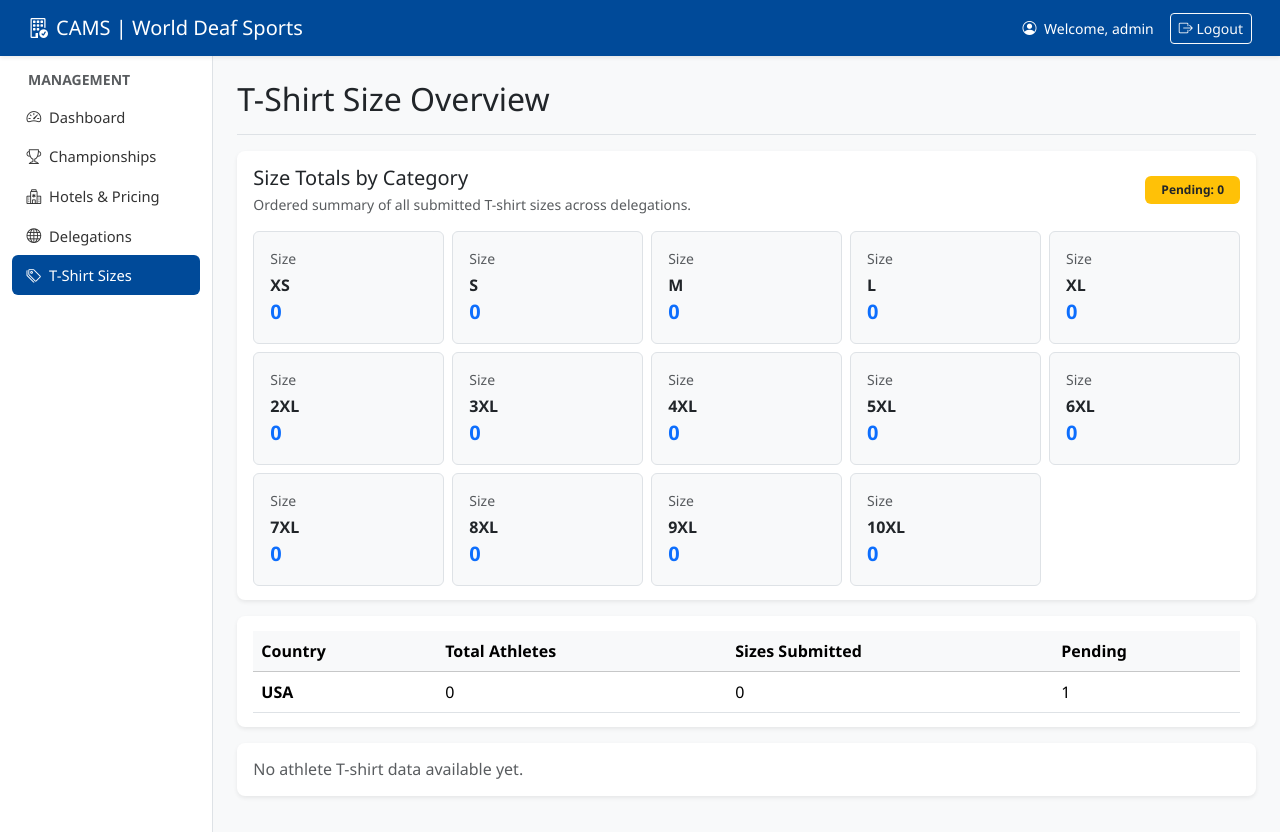
After one commit to mfarhanka/msdeaf-cams, a PHP site: page /admin/tshirts.php in a window 1280 px wide. The commit adds this page. Run offline with PHP 8.4, Linux system fonts and the light colour scheme; a user stored in the database is signed in; data comes from the database, SQL or seed files in the repository; tables that the repository leaves empty hold one stand-in row (values such as "Sample post").

Commit message:
Add T-shirt size management functionality; implement overview and update features for athlete T-shirt sizes

```diff
--- a/admin/includes/header.php
+++ b/admin/includes/header.php
@@ -135,6 +135,7 @@ $current_page = basename($_SERVER['PHP_SELF']);
                     <a class="nav-link w-100 text-start <?php echo $current_page == 'championships.php' ? 'active' : ''; ?>" href="championships.php"><i class="bi bi-trophy me-2"></i>Championships</a>
                     <a class="nav-link w-100 text-start <?php echo $current_page == 'hotels.php' ? 'active' : ''; ?>" href="hotels.php"><i class="bi bi-hospital me-2"></i>Hotels & Pricing</a>
                     <a class="nav-link w-100 text-start <?php echo $current_page == 'delegations.php' ? 'active' : ''; ?>" href="delegations.php"><i class="bi bi-globe me-2"></i>Delegations</a>
+                    <a class="nav-link w-100 text-start <?php echo $current_page == 'tshirts.php' ? 'active' : ''; ?>" href="tshirts.php"><i class="bi bi-tags me-2"></i>T-Shirt Sizes</a>
                 </div>
             </div>
         </nav>
--- /dev/null
+++ b/admin/tshirts.php
@@ -0,0 +1,171 @@
+<?php
+require_once 'includes/auth.php';
+
+$msg = '';
+$sizeOptions = ['XS', 'S', 'M', 'L', 'XL'];
+for ($size = 2; $size <= 10; $size++) {
+    $sizeOptions[] = $size . 'XL';
+}
+
+$tshirtColumnExistsStmt = $pdo->prepare("SELECT COUNT(*) FROM INFORMATION_SCHEMA.COLUMNS WHERE TABLE_SCHEMA = DATABASE() AND TABLE_NAME = 'athletes' AND COLUMN_NAME = 'tshirt_size'");
+$tshirtColumnExistsStmt->execute();
+if (!intval($tshirtColumnExistsStmt->fetchColumn())) {
+    $pdo->exec("ALTER TABLE athletes ADD COLUMN tshirt_size VARCHAR(10) NULL AFTER gender");
+}
+
+$summaryStmt = $pdo->query("SELECT
+    u.id,
+    u.country_name,
+    COUNT(a.id) AS athlete_count,
+    SUM(CASE WHEN a.tshirt_size IS NOT NULL AND a.tshirt_size <> '' THEN 1 ELSE 0 END) AS sized_count,
+    SUM(CASE WHEN a.tshirt_size IS NULL OR a.tshirt_size = '' THEN 1 ELSE 0 END) AS pending_count
+    FROM users u
+    LEFT JOIN athletes a ON a.country_id = u.id
+    WHERE u.role = 'country_manager'
+    GROUP BY u.id, u.country_name
+    ORDER BY u.country_name ASC");
+$delegationSummary = $summaryStmt->fetchAll(PDO::FETCH_ASSOC);
+
+$sizeTotals = array_fill_keys($sizeOptions, 0);
+$sizeTotalsStmt = $pdo->query("SELECT tshirt_size, COUNT(*) AS total FROM athletes WHERE tshirt_size IS NOT NULL AND tshirt_size <> '' GROUP BY tshirt_size");
+foreach ($sizeTotalsStmt->fetchAll(PDO::FETCH_ASSOC) as $sizeRow) {
+    $sizeKey = $sizeRow['tshirt_size'];
+    if (array_key_exists($sizeKey, $sizeTotals)) {
+        $sizeTotals[$sizeKey] = intval($sizeRow['total']);
+    }
+}
+
+$pendingSizesStmt = $pdo->query("SELECT COUNT(*) FROM athletes WHERE tshirt_size IS NULL OR tshirt_size = ''");
+$pendingSizes = intval($pendingSizesStmt->fetchColumn());
+
+$athletesStmt = $pdo->query("SELECT
+    u.country_name,
+    a.first_name,
+    a.last_name,
+    a.gender,
+    a.tshirt_size
+    FROM athletes a
+    JOIN users u ON u.id = a.country_id
+    WHERE u.role = 'country_manager'
+    ORDER BY u.country_name ASC, a.last_name ASC, a.first_name ASC");
+$athletes = $athletesStmt->fetchAll(PDO::FETCH_ASSOC);
+
+$athletesByCountry = [];
+foreach ($athletes as $athlete) {
+    $countryName = $athlete['country_name'] ?: 'Unassigned Country';
+    if (!isset($athletesByCountry[$countryName])) {
+        $athletesByCountry[$countryName] = [];
+    }
+    $athletesByCountry[$countryName][] = $athlete;
+}
+
+require_once 'includes/header.php';
+?>
+
+<div class="d-flex justify-content-between flex-wrap flex-md-nowrap align-items-center pb-2 mb-3 border-bottom">
+    <h1 class="h2">T-Shirt Size Overview</h1>
+</div>
+
+<div class="card shadow-sm mb-3">
+    <div class="card-body">
+        <div class="d-flex justify-content-between align-items-center flex-wrap gap-2 mb-3">
+            <div>
+                <h5 class="card-title mb-1">Size Totals by Category</h5>
+                <p class="text-muted small mb-0">Ordered summary of all submitted T-shirt sizes across delegations.</p>
+            </div>
+            <span class="badge bg-warning text-dark px-3 py-2">Pending: <?php echo $pendingSizes; ?></span>
+        </div>
+
+        <div class="row row-cols-2 row-cols-sm-3 row-cols-md-4 row-cols-xl-5 g-2">
+            <?php foreach ($sizeOptions as $sizeOption): ?>
+                <div class="col">
+                    <div class="border rounded p-3 h-100 bg-light">
+                        <div class="small text-muted mb-1">Size</div>
+                        <div class="fw-semibold"><?php echo htmlspecialchars($sizeOption); ?></div>
+                        <div class="fs-5 fw-bold text-primary"><?php echo $sizeTotals[$sizeOption]; ?></div>
+                    </div>
+                </div>
+            <?php endforeach; ?>
+        </div>
+    </div>
+</div>
+
+<div class="card shadow-sm mb-3">
+    <div class="card-body">
+        <?php if (count($delegationSummary) > 0): ?>
+            <div class="table-responsive">
+                <table class="table table-hover align-middle mb-0">
+                    <thead class="table-light">
+                        <tr>
+                            <th>Country</th>
+                            <th>Total Athletes</th>
+                            <th>Sizes Submitted</th>
+                            <th>Pending</th>
+                        </tr>
+                    </thead>
+                    <tbody>
+                        <?php foreach ($delegationSummary as $row): ?>
+                            <tr>
+                                <td class="fw-semibold"><?php echo htmlspecialchars($row['country_name']); ?></td>
+                                <td><?php echo intval($row['athlete_count']); ?></td>
+                                <td><?php echo intval($row['sized_count']); ?></td>
+                                <td><?php echo intval($row['pending_count']); ?></td>
+                            </tr>
+                        <?php endforeach; ?>
+                    </tbody>
+                </table>
+            </div>
+        <?php else: ?>
+            <p class="text-muted mb-0">No delegations or athletes found yet.</p>
+        <?php endif; ?>
+    </div>
+</div>
+
+<?php if (count($athletesByCountry) > 0): ?>
+    <?php foreach ($athletesByCountry as $countryName => $countryAthletes): ?>
+        <div class="card shadow-sm mb-3">
+            <div class="card-header d-flex justify-content-between align-items-center flex-wrap gap-2">
+                <span><?php echo htmlspecialchars($countryName); ?></span>
+                <span class="text-muted small"><?php echo count($countryAthletes); ?> athlete(s)</span>
+            </div>
+            <div class="card-body">
+                <div class="table-responsive">
+                    <table class="table table-sm table-hover align-middle mb-0">
+                        <thead class="table-light">
+                            <tr>
+                                <th>Name</th>
+                                <th>Gender</th>
+                                <th>T-Shirt Size</th>
+                            </tr>
+                        </thead>
+                        <tbody>
+                            <?php foreach ($countryAthletes as $athlete): ?>
+                                <tr>
+                                    <td><?php echo htmlspecialchars($athlete['first_name'] . ' ' . $athlete['last_name']); ?></td>
+                                    <td><?php echo htmlspecialchars($athlete['gender']); ?></td>
+                                    <td>
+                                        <?php if (!empty($athlete['tshirt_size'])): ?>
+                                            <span class="badge bg-primary-subtle text-primary border"><?php echo htmlspecialchars($athlete['tshirt_size']); ?></span>
+                                        <?php else: ?>
+                                            <span class="text-muted">Not set</span>
+                                        <?php endif; ?>
+                                    </td>
+                                </tr>
+                            <?php endforeach; ?>
+                        </tbody>
+                    </table>
+                </div>
+            </div>
+        </div>
+    <?php endforeach; ?>
+<?php else: ?>
+    <div class="card shadow-sm">
+        <div class="card-body">
+            <p class="text-muted mb-0">No athlete T-shirt data available yet.</p>
+        </div>
+    </div>
+<?php endif; ?>
+
+<?php
+require_once 'includes/footer.php';
+?>
--- a/country/includes/header.php
+++ b/country/includes/header.php
@@ -132,6 +132,7 @@ $current_page = basename($_SERVER['PHP_SELF']);
                     <h6 class="px-3 mb-2 text-muted small text-uppercase fw-bold">Delegation</h6>
                     <a class="nav-link w-100 text-start <?php echo $current_page == 'dashboard.php' ? 'active' : ''; ?>" href="dashboard.php"><i class="bi bi-speedometer2 me-2"></i>Dashboard</a>
                     <a class="nav-link w-100 text-start <?php echo $current_page == 'athletes.php' ? 'active' : ''; ?>" href="athletes.php"><i class="bi bi-people me-2"></i>Athlete Roster</a>
+                    <a class="nav-link w-100 text-start <?php echo $current_page == 'tshirt.php' ? 'active' : ''; ?>" href="tshirt.php"><i class="bi bi-tag me-2"></i>T-Shirt Sizes</a>
                     <a class="nav-link w-100 text-start <?php echo $current_page == 'book.php' ? 'active' : ''; ?>" href="book.php"><i class="bi bi-calendar-check me-2"></i>Book Accommodation</a>
                     <a class="nav-link w-100 text-start <?php echo $current_page == 'rooming.php' ? 'active' : ''; ?>" href="rooming.php"><i class="bi bi-list-ol me-2"></i>Room Assignments</a>
                     <a class="nav-link w-100 text-start <?php echo $current_page == 'finance.php' ? 'active' : ''; ?>" href="finance.php"><i class="bi bi-receipt me-2"></i>Financial Summary</a>
--- a/database.sql
+++ b/database.sql
@@ -60,6 +60,7 @@ CREATE TABLE IF NOT EXISTS athletes (
     first_name VARCHAR(100) NOT NULL,
     last_name VARCHAR(100) NOT NULL,
     gender ENUM('M', 'F', 'Other') NOT NULL,
+    tshirt_size VARCHAR(10) NULL,
     sport_category VARCHAR(100) NOT NULL,
     passport_number VARCHAR(255) NOT NULL, -- In real app, this should be encrypted
     FOREIGN KEY (country_id) REFERENCES users(id) ON DELETE CASCADE
```
Also changed, not shown: admin/dashboard.php (+51 -3 lines), country/athletes.php (+14 -1 lines), country/tshirt.php (added, +114 -0 lines), tshirt-chart.png (added).
